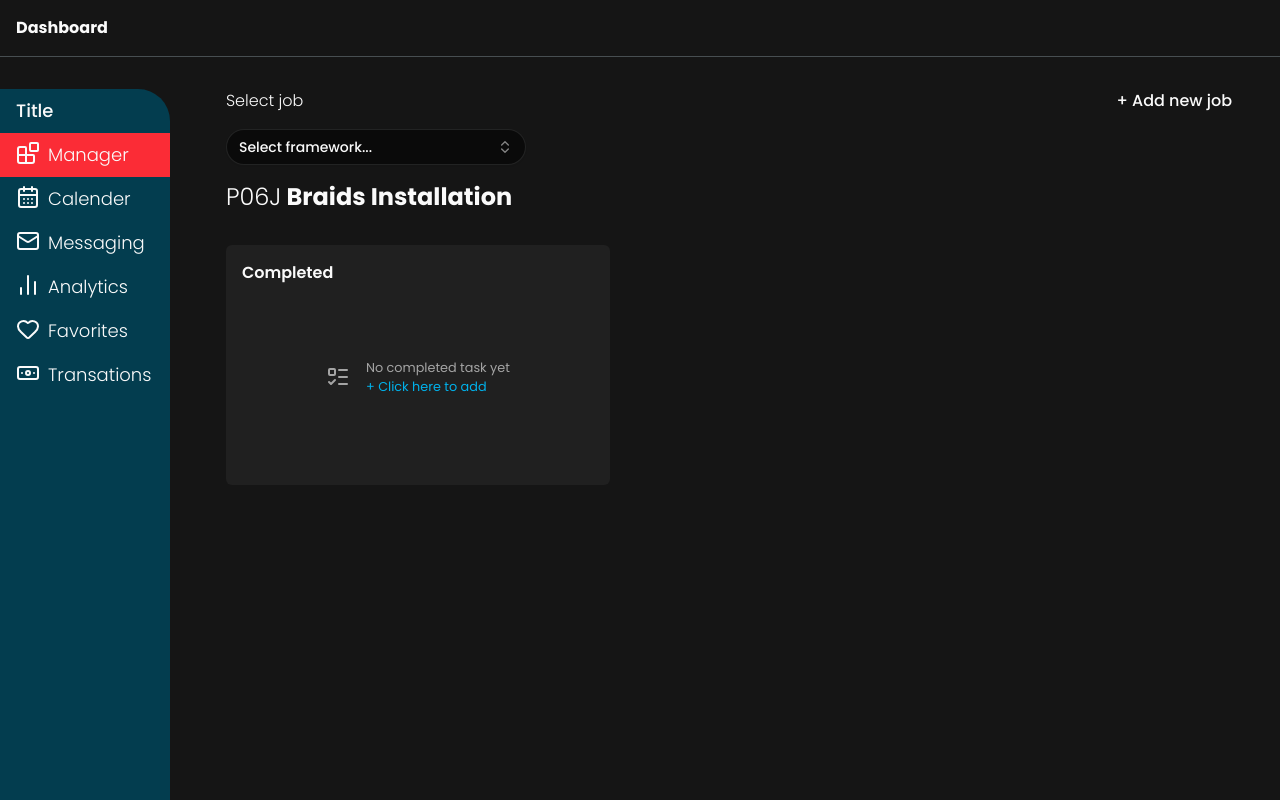
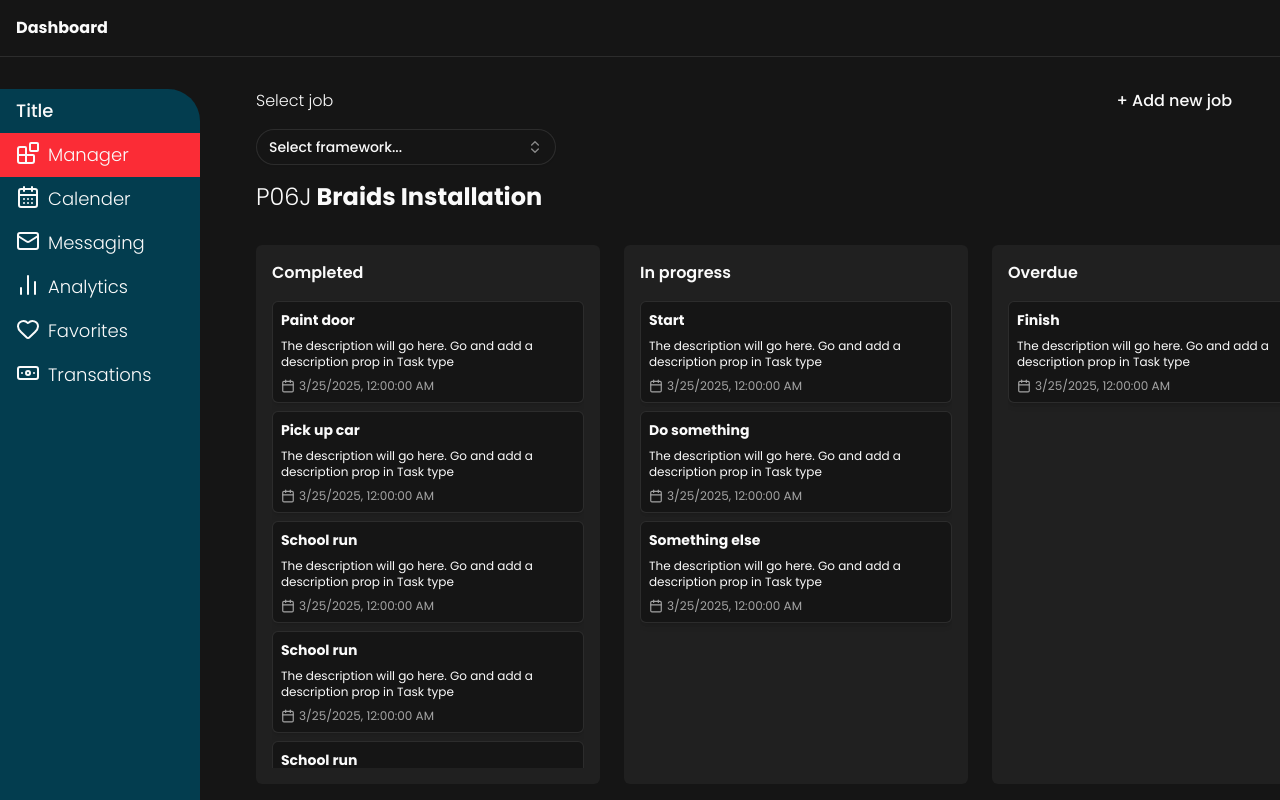
Before and after one commit to bytebytrevor/allocatrui, a React (Vite) app: page /dashboard in a window 1280 px wide. Built offline with nearby package versions, Linux system fonts and the light colour scheme.

Commit message:
Add task boards

```diff
--- /dev/null
+++ b/src/App.css
@@ -0,0 +1,13 @@
+.scrollbar-thin::-webkit-scrollbar {
+  width: 8px;
+}
+.scrollbar-thin::-webkit-scrollbar-track {
+  background: transparent;
+  margin: 4px; /* adds space above/below */
+}
+.scrollbar-thin::-webkit-scrollbar-thumb {
+  background-color: #555;
+  border-radius: 8px;
+  border: 2px solid transparent; /* creates spacing around thumb */
+  background-clip: content-box;
+}
--- a/src/App.tsx
+++ b/src/App.tsx
@@ -5,6 +5,7 @@ import AllocatProfile from "./pages/AllocatProfile";
 import Dashboard from "./pages/Dashboard";
 import DashboardCalender from "./components/DashboardCalender";
 import ProjectManager from "./components/ProjectManager";
+import "./App.css";
 
 function App() {
 
--- /dev/null
+++ b/src/Types.ts
@@ -0,0 +1,5 @@
+export type Task = {
+    id: number;
+    title: string;
+    status: "complete" | "active" | "overdue";
+}
--- a/src/components/HomeHeader.tsx
+++ b/src/components/HomeHeader.tsx
@@ -4,7 +4,7 @@ import { motion } from "framer-motion";
 
 function HomeHeader() {
     return (
-        <header className="min-h-screen bg-[#151515] rounded-b-[120px] pb-20 border-b-12">
+        <header className="min-h-screen bg-[#202020] rounded-b-[120px] pb-20 border-b-12">
             <HomeNav />
             <div className="container flex items-center justify-between px-4 mx-auto">
                 <div>
--- a/src/components/ProjectManager.tsx
+++ b/src/components/ProjectManager.tsx
@@ -1,14 +1,21 @@
 import { Link } from "react-router-dom";
-import { ListTodoIcon } from "lucide-react";
 import ComboBox from "./ComboBox";
-import { Button } from "./ui/button";
+import TaskStatusBoard from "./TaskStatusBoard";
+import {tasks} from "../data/tasks";
+
+function ProjectManager() {
+    const completedTaskList = tasks.filter(task => task.status == "complete");
+    const activeTaskList = tasks.filter(task => task.status == "active");
+    const overdueTaskList = tasks.filter(task => task.status == "overdue");
 
 
 
-function ProjectManager() {
+    console.log(completedTaskList);
+
     return (
-        <div className="w-full px-12">
-            <section className="flex justify-between">
+        <>
+        <div className="flex flex-col h-full pb-4">
+            <section className="flex justify-between pr-12 shrink-0">
                 <div className="flex flex-col space-y-4">
                     <span className="font-light">Select job</span>
                     <ComboBox />
@@ -19,21 +26,31 @@ function ProjectManager() {
                 </div>
             </section>
 
-            <section>
-                <section className="flex flex-col mt-8 h-60 max-h-full min-w-86 max-w-96 bg-[#202020] rounded-[6px] p-4">
-                    <h3 className="font-semibold">Completed</h3>
+            <section className="flex-1 flex gap-6 overflow-y-auto scrollbar-thin">
+                <TaskStatusBoard
+                    title="Completed"
+                    description="No completed tasks"
+                    linkText="+ Click here to add"
+                    tasks={completedTaskList}
+                />
+                <TaskStatusBoard
+                    title="In progress"
+                    description="You don't have any tasks"
+                    linkText="+ Click here to add"
+                    tasks={activeTaskList}
+                />
+                <TaskStatusBoard
+                    title="Overdue"
+                    description="No overdue tasks"
+                    linkText="+ Click here to add"
+                    tasks={overdueTaskList}
+                />
+            </section>
 
-                    <div className="h-full flex flex-1 gap-x-4 items-center justify-center text-[#A4A4A4]">
-                        <ListTodoIcon />
-                        <small className="flex flex-col">
-                            No completed task yet
-                            <Link className="text-[#00B1EA]" to="">+ Click here to add</Link>
-                        </small>
-                    </div>
-                </section>
-            </section>
         </div>
-    )
+
+        </>
+    );
 }
 
 export default ProjectManager;
--- /dev/null
+++ b/src/components/Task.tsx
@@ -0,0 +1,14 @@
+type Props = {
+    id: number;
+    title: string;
+}
+
+function Task({id, title}: Props) {
+    return(
+        <article>
+            <h4>{id} {title}</h4>
+        </article>
+    );
+}
+
+export default Task;
--- /dev/null
+++ b/src/components/TaskStatusBoard.tsx
@@ -0,0 +1,45 @@
+import { CalendarIcon, ListTodoIcon } from "lucide-react";
+import { Link } from "react-router-dom";
+
+type Task = {
+    id: number;
+    title: string;
+}
+
+type Props = {
+    title: string;
+    description: string;
+    linkText: string;
+    tasks?: Task[];
+}
+
+function TaskStatusBoard({title, description, linkText, tasks}: Props) {
+    return (
+        <section className="flex flex-col mt-8 min-h-60 min-w-86 max-w-96 bg-[#202020] rounded-[6px] p-4">
+            <h3 className="font-semibold pb-2">{title}</h3>
+            {tasks == null || tasks?.length == 0 ? (
+                <div className="flex-1 flex gap-x-4 items-center justify-center text-[#A4A4A4]">
+                    <ListTodoIcon />
+                    <small className="flex flex-col">
+                        {description}
+                        <Link className="text-[#00B1EA]" to="">{linkText}</Link>
+                    </small>
+                </div>) : (
+                <section className="flex-1 overflow-y-auto scrollbar-thin">
+                    {tasks?.map(task => (
+                        <div className=" bg-[#151515] my-2 p-2 shadow-md border rounded-[6px] space-y-2">
+                            <h2 className="font-bold text-sm">{task.title}</h2>
+                            <p className="text-xs">The description will go here. Go and add a description prop in Task type</p>
+                            <span className="flex gap-1 items-center text-xs text-[#A4A4A4]">
+                                <CalendarIcon size={14}/>
+                                {new Date("2025-03-25").toLocaleString()}
+                            </span>
+                        </div>
+                        ))}
+                </section>
+            )}
+        </section>
+    );
+}
+
+export default TaskStatusBoard;
--- /dev/null
+++ b/src/data/tasks.ts
@@ -0,0 +1,17 @@
+import type { Task } from "../Types";
+
+export const tasks: Task[] = [
+    { id: 1, title: "Start", status: "active" },
+    { id: 2, title: "Do something", status: "active" },
+    { id: 3, title: "Something else", status: "active" },
+    { id: 4, title: "Paint door", status: "complete" },
+    { id: 5, title: "Pick up car", status: "complete" },
+    { id: 6, title: "School run", status: "complete" },
+    { id: 6, title: "School run", status: "complete" },
+    { id: 7, title: "Finish", status: "overdue"},
+    { id: 6, title: "School run", status: "complete" },
+    { id: 6, title: "School run", status: "complete" },
+    { id: 6, title: "School run", status: "complete" },
+    { id: 6, title: "School run", status: "complete" },
+
+]
--- a/src/index.css
+++ b/src/index.css
@@ -9,9 +9,10 @@
 
   color-scheme: dark light;
   color: #FFFFFF;
-  background-color: #242424;
+  background-color: #151515;
 
-  --background: oklch(0.145 0 0);
+
+  --background: #151515;
   --foreground: oklch(0.985 0 0);
   --card: oklch(0.205 0 0);
   --card-foreground: oklch(0.985 0 0);
--- a/src/pages/Dashboard.tsx
+++ b/src/pages/Dashboard.tsx
@@ -3,13 +3,13 @@ import { Banknote, BlocksIcon, CalendarDaysIcon, ChartNoAxesColumnIcon, HeartIco
 
 function Dashboard() {
     return (
-        <div className="flex flex-col h-screen bg-[#151515]">
-            <header className="mb-8 border-b-1 border-[#474E51]">
+        <div className="flex flex-col h-screen">
+            <header className="mb-8 border-b">
                 <h1 className="p-4 font-bold">Dashboard</h1>
             </header>
 
-            <main className="flex flex-1 flex gap-2">
-                <aside className="flex flex-col bg-[#033D4F] w-[200px] text-lg font-light space- rounded-tr-4xl">
+            <main className="flex flex-1 gap-2 overflow-hidden">
+                <aside className="flex flex-col bg-[#033D4F] min-w-[200px] text-lg font-light space- rounded-tr-4xl">
                     <span className="py-2 pl-4 space-y-12 font-medium">Title</span>
                     <Link className="flex gap-2 bg-red-500 py-2 pl-4" to="/dashboard"><BlocksIcon /> Manager</Link>
                     <Link className="flex gap-2 py-2 pl-4" to="/dashboard/calender"><CalendarDaysIcon /> Calender</Link>
@@ -18,7 +18,9 @@ function Dashboard() {
                     <Link className="flex gap-2 py-2 pl-4"to="/dashboard/favorites"><HeartIcon /> Favorites</Link>
                     <Link className="flex gap-2 py-2 pl-4"to="/dashboard/transactions"><Banknote /> Transations</Link>
                 </aside>
-                <Outlet />
+                <div className="flex-1 pl-12 overflow-y-auto">
+                    <Outlet />
+                </div>
             </main>
         </div>
     )
```
